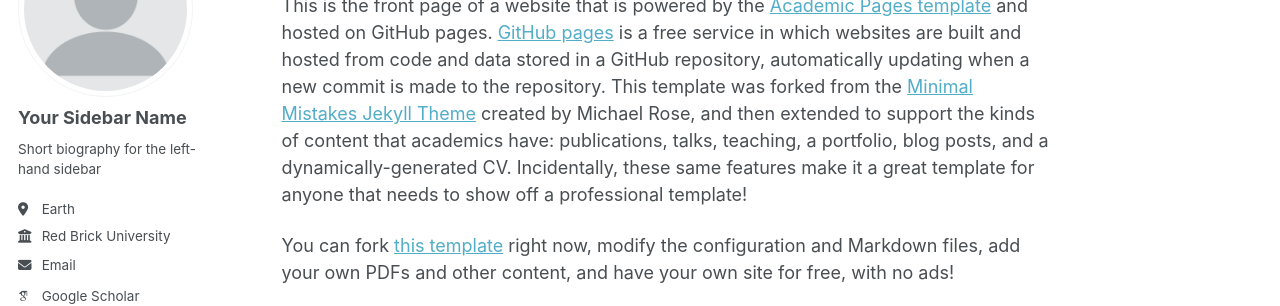
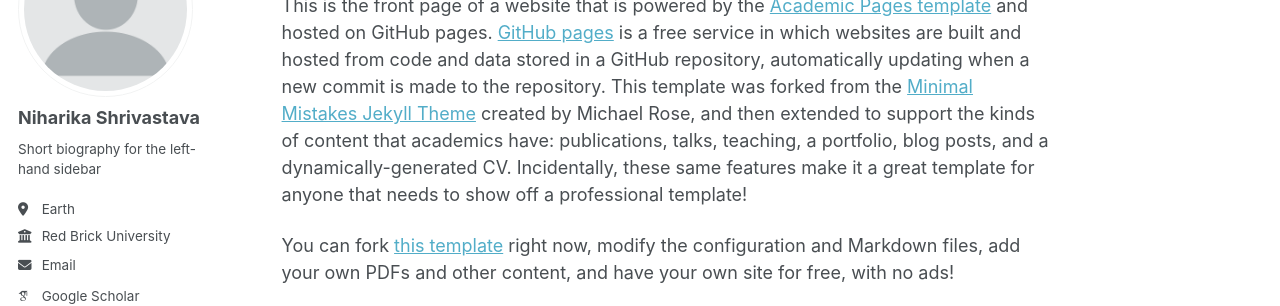
Before and after one commit to niharikashri22/niharikashri22.github.io, a Jekyll site: the page built from _pages/about.md, in a window 1280 px wide. Shown: the part 177-483 px from the top of the page. Built offline with Jekyll 4.4.1, drawn with Linux system fonts in a browser that asks for light colours; some web fonts are replaced; a script that is not in the unit is left out.

Commit message:
Update _config.yml

```diff
--- a/_config.yml
+++ b/_config.yml
@@ -13,9 +13,9 @@ title                    : "Niharika Shrivastava"
 title_separator          : "-"
 name                     : &name "Niharika Shrivastava"
 description              : &description "I am final year student at IISER Bhopal"
-url                      : https://NiharikaS.github.io # the base hostname & protocol for your site e.g. "https://[your GitHub username].github.io" or if you already have some other page hosted on Github then use "https://[your GitHub username].github.io/[Your Repo Name]"
+url                      : https://nebula-22.github.io # the base hostname & protocol for your site e.g. "https://[your GitHub username].github.io" or if you already have some other page hosted on Github then use "https://[your GitHub username].github.io/[Your Repo Name]"
 baseurl                  : "" # the subpath of your site, e.g. "/blog"
-repository               : "nebula-22/NiharikaS.github.io"
+repository               : "nebula-22/nebula-22.github.io"
 
 # Site Author - The following control what appear as part of the author content on the side bar.
 #               If a field is blank the icon and link will not appear, otherwise it will be shown.
@@ -23,7 +23,7 @@ repository               : "nebula-22/NiharikaS.github.io"
 author:
   # Biographic information
   avatar           : "profile.png"
-  name             : "Your Sidebar Name"
+  name             : "Niharika Shrivastava"
   pronouns         : # example: "she/her"
   bio              : "Short biography for the left-hand sidebar"
   location         : "Earth"
```
